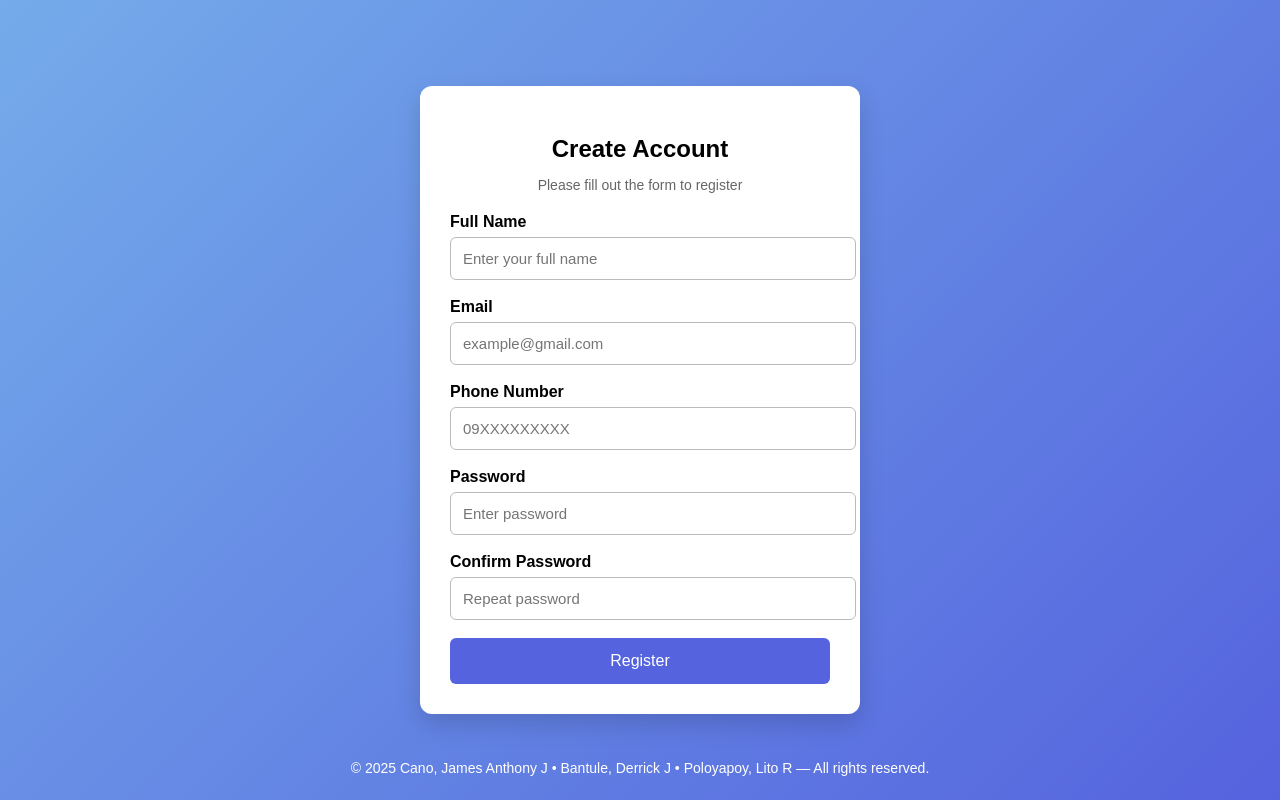
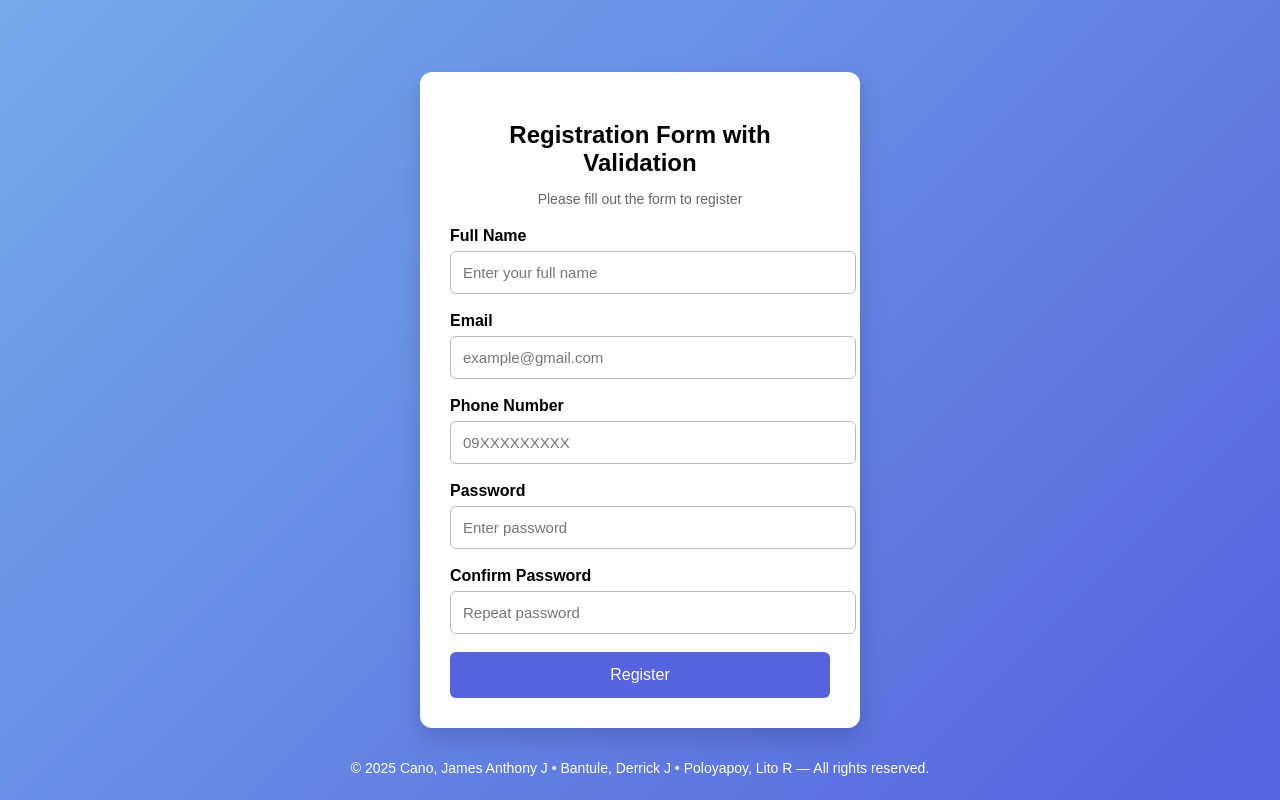
Before and after one commit to litspoloyaps/Registration-Form-with-Validation, a plain HTML site: page index.html in a window 1280 px wide. Drawn offline with Linux system fonts and the light colour scheme.

Commit message:
Update index.html

```diff
--- a/index.html
+++ b/index.html
@@ -9,7 +9,7 @@
 <body>
 
 <div class="card">
-  <h2>Create Account</h2>
+  <h2>Registration Form with Validation</h2>
   <p class="subtitle">Please fill out the form to register</p>
 
   <form id="regForm">
```
